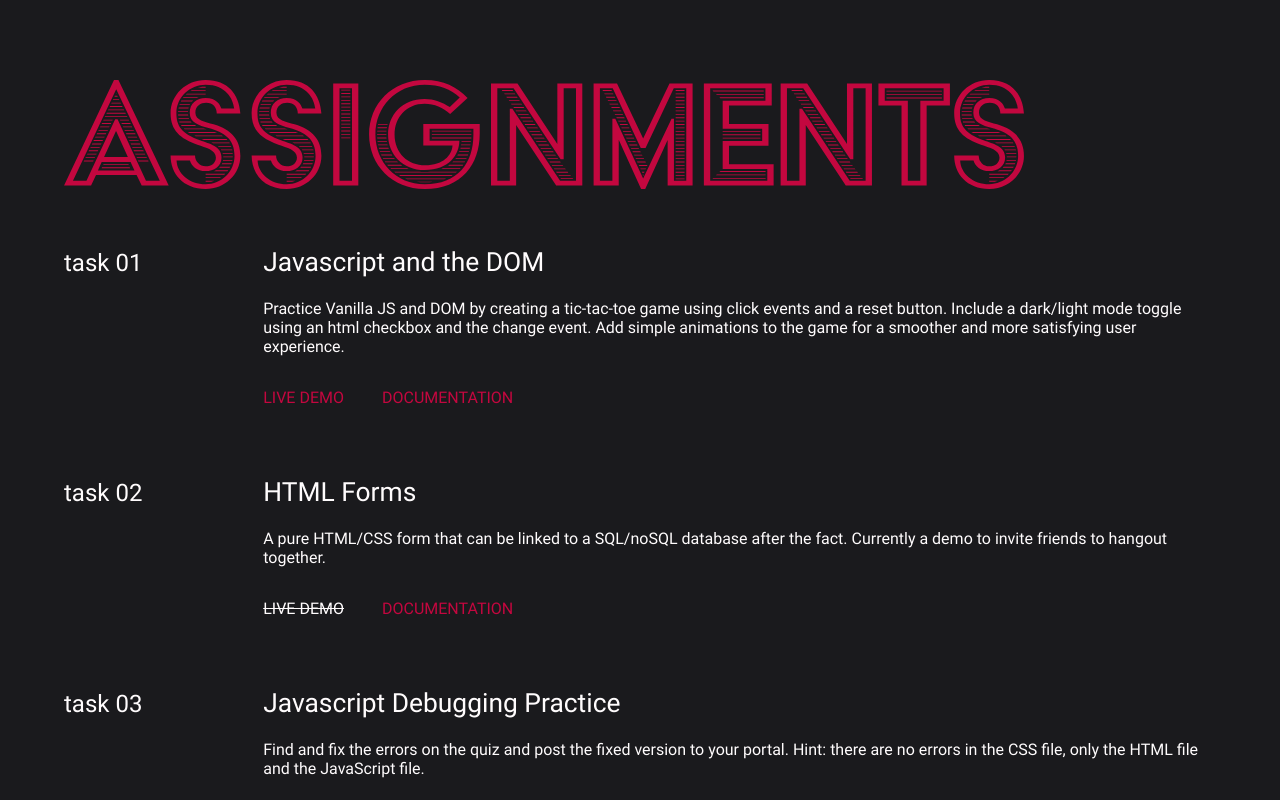
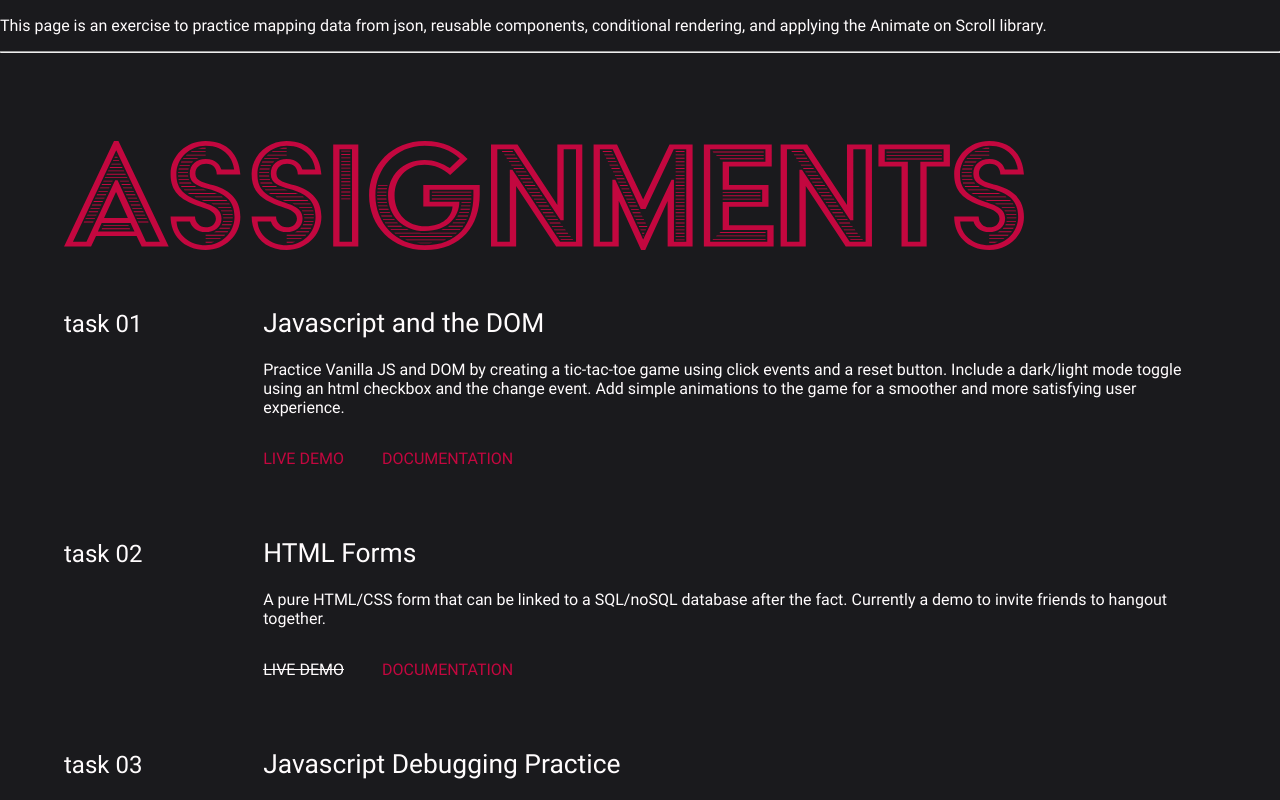
Before and after one commit to cnakpil/aos-animation-v2, a React (Create React App) app: page / in a window 1280 px wide. Shown: the top 800 px of the page. Built offline with nearby package versions, Linux system fonts and the light colour scheme.

Commit message:
update page with brief at top.

```diff
--- a/src/App.tsx
+++ b/src/App.tsx
@@ -5,6 +5,8 @@ import EntryList from './components/EntryList';
 function App() {
   return (
     <div>
+      <p>This page is an exercise to practice mapping data from json, reusable components, conditional rendering, and applying the Animate on Scroll library.</p>
+      <hr />
       <img src={headerImg} alt="Assignments" />
       <EntryList />
       <footer></footer>
```
